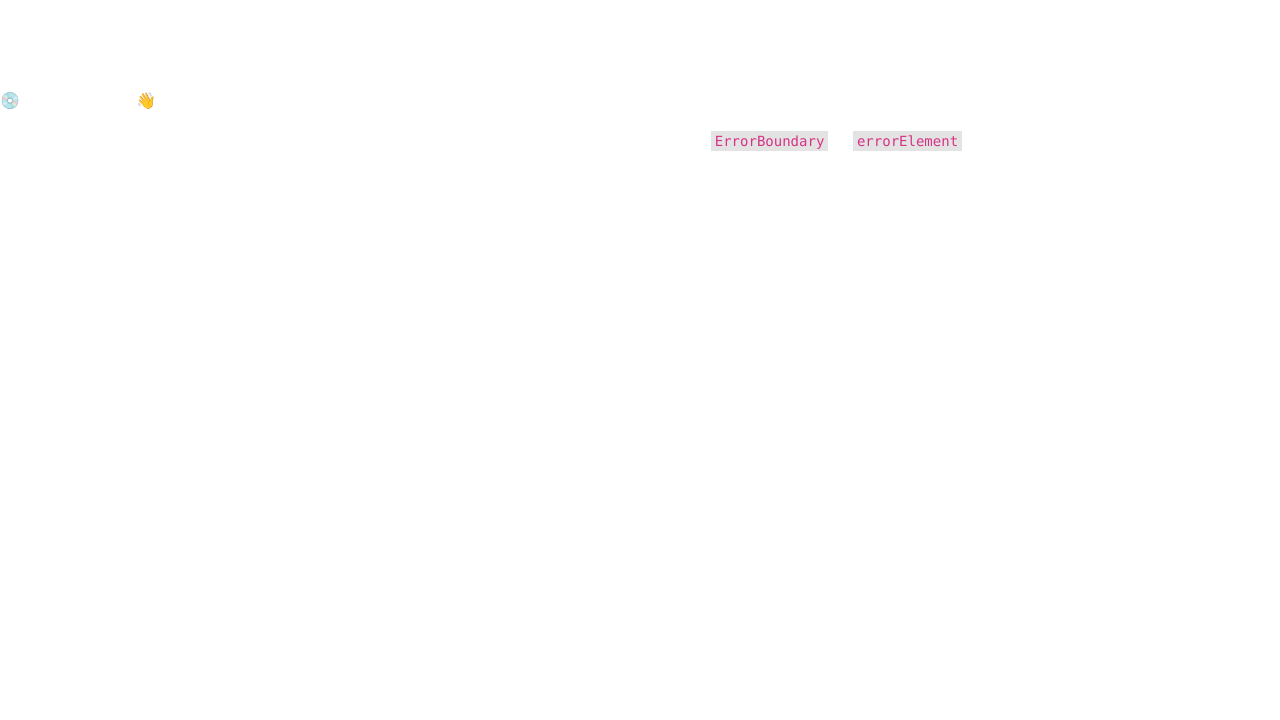
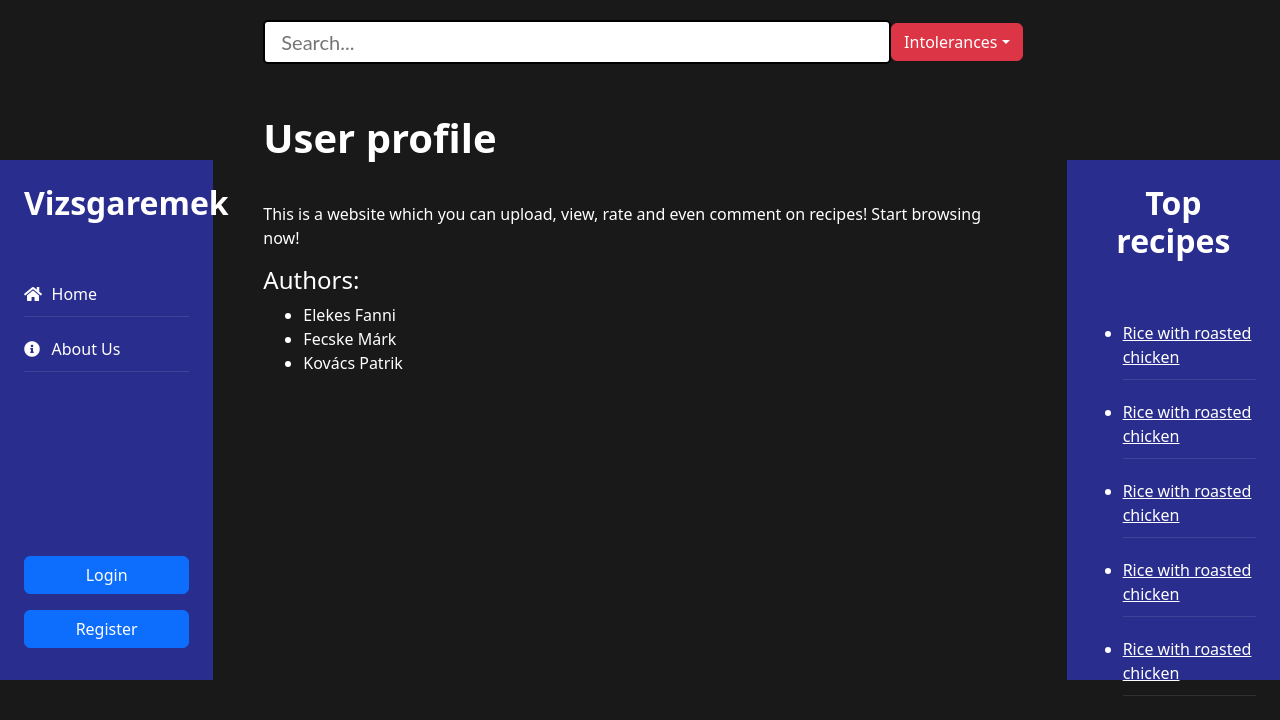
Before and after one commit to Patrik3229/Vizsgaremek_Frontend, a React (Vite) app: page /profile in a window 1280 px wide. Before the commit this address had no page. Shown: the top 720 px of the page. Built offline with nearby package versions, Linux system fonts and the light colour scheme.

Commit message:
Formatting

```diff
--- /dev/null
+++ b/src/Components/Profile.tsx
@@ -0,0 +1,34 @@
+import { Search } from "./Search"
+import { Sidebar } from "./Sidebar"
+import { TopRecipes } from "./TopRecipes"
+import '../css/Root.scoped.css'
+
+
+export function Profile() {
+
+    return <>
+        <div className="container-fluid" style={{ height: '100vh' }} id="mainpage">
+            <div className="row" style={{ height: '100vh' }}>
+                <div className="col-2" style={{ height: '100vh' }}>
+                    <Sidebar />
+                </div>
+                <div className="col-8" id='search' style={{ padding: '20px 50px 50px 50px' }}>
+                    <Search />
+                    <div className='row'>
+                        <h1>User profile</h1>
+                        <p>This is a website which you can upload, view, rate and even comment on recipes! Start browsing now!</p><br />
+                        <h4>Authors:</h4>
+                        <ul style={{ paddingLeft: '40px' }}>
+                            <li>Elekes Fanni</li>
+                            <li>Fecske Márk</li>
+                            <li>Kovács Patrik</li>
+                        </ul>
+                    </div>
+                </div>
+                <div className="col-2">
+                    <TopRecipes />
+                </div>
+            </div>
+        </div>
+    </>
+}
--- a/src/Components/Sidebar.tsx
+++ b/src/Components/Sidebar.tsx
@@ -17,7 +17,7 @@ export function Sidebar() {
         </h2>
         <ul className="list-unstyled">
           <li>
-            <a href="#" className="noUnderline">
+            <a href="/" className="noUnderline">
               <div className="row">
                 <div className="col-2"><span className="fa fa-home mr-3" /></div>
                 <div className="col-10">Home</div>
@@ -26,7 +26,7 @@ export function Sidebar() {
           </li>
           <LoggedIn>
             <li>
-              <a href="#" className="noUnderline">
+              <a href="/profile" className="noUnderline">
                 <div className="row">
                   <div className="col-2"><span className="fa fa-gear mr-3" /></div>
                   <div className="col-10">Profile</div>
--- a/src/Components/UserProfile.tsx
+++ b/src/Components/Users.tsx
@@ -17,3 +17,5 @@ export function UserProfile({ user }: Props) {
         </NeedsRole>
     </div>
 }
+
+// NOT DONE
--- a/src/css/MainPage.scoped.css
+++ b/src/css/MainPage.scoped.css
@@ -1,6 +1,4 @@
-* {
-    color: white;
-}
+
 
 .dropdown-menu{
     background-color: #2a2a2a;
--- a/src/css/Root.scoped.css
+++ b/src/css/Root.scoped.css
@@ -9,4 +9,5 @@
 
 #mainpage {
   background-color: rgb(25, 25, 25);
+  color: white;
 }
--- a/src/main.tsx
+++ b/src/main.tsx
@@ -10,6 +10,7 @@ import Root from "./routes/root";
 import Login from './routes/Login';
 import Register from './routes/Register';
 import { ApiProvider } from './api';
+import { Profile } from './Components/Profile';
 
 const router = createBrowserRouter([
   {
@@ -23,6 +24,10 @@ const router = createBrowserRouter([
   {
     path: "/register",
     element: <Register />,
+  },
+  {
+    path: "/profile",
+    element: <Profile />
   }
 ]);
 
```
